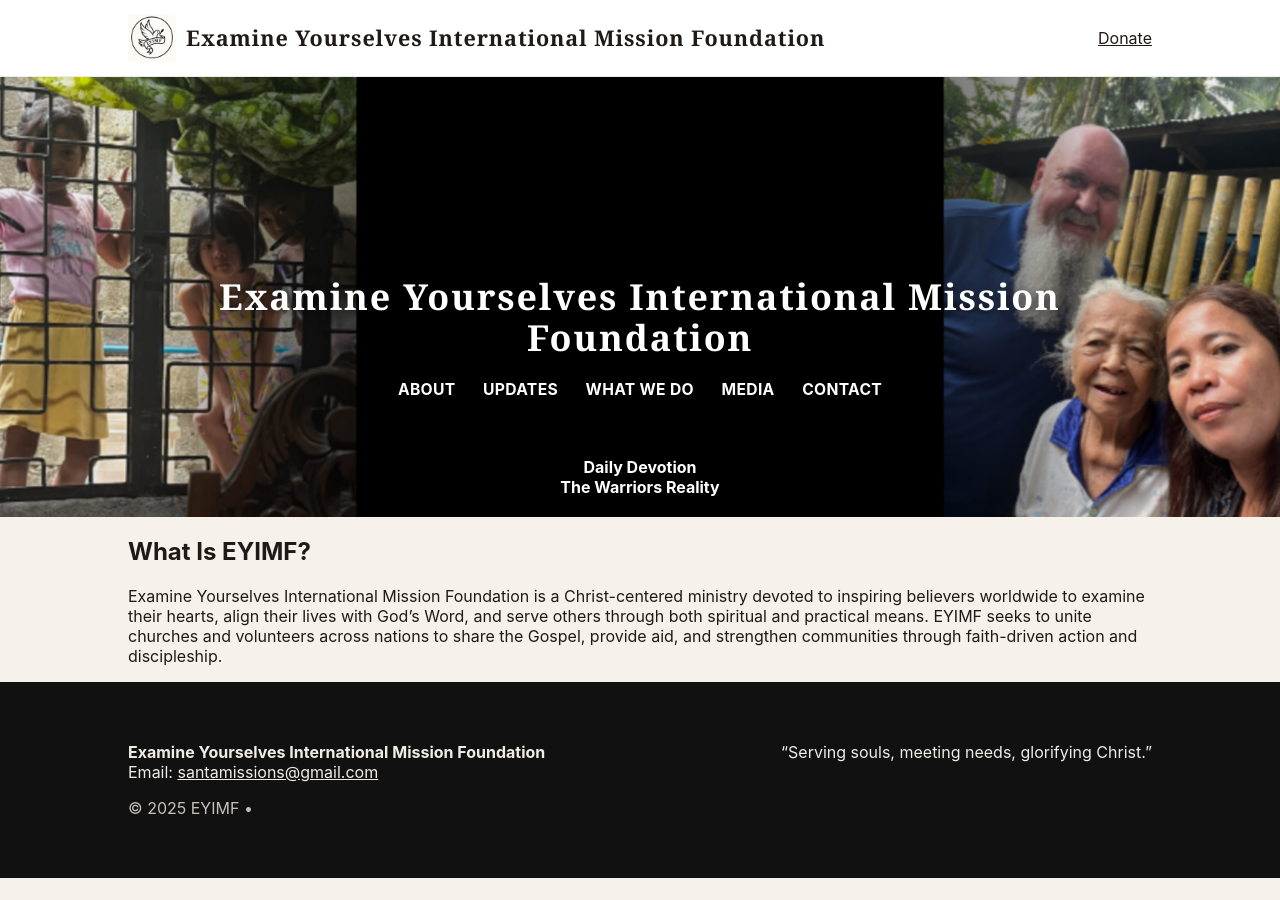
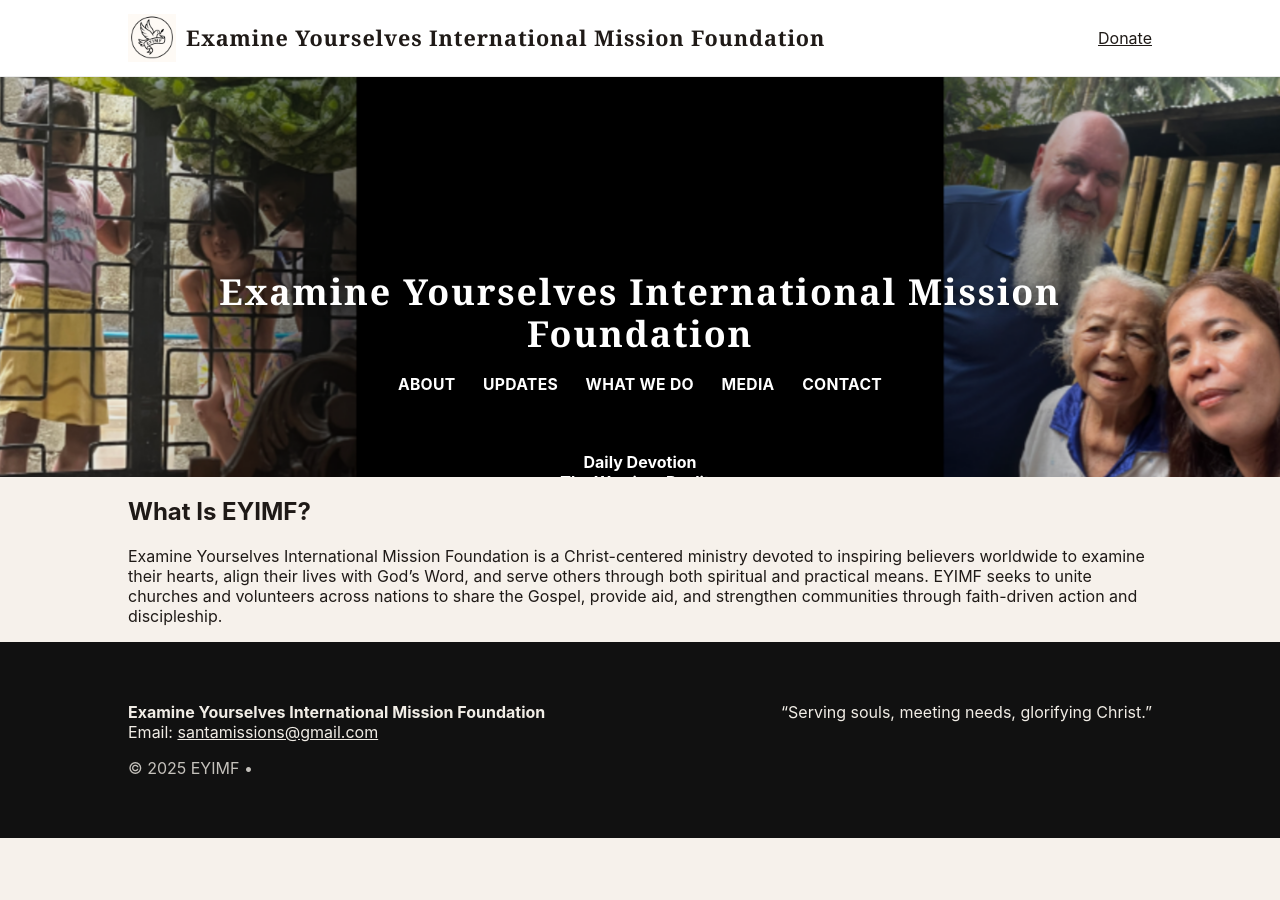
Before and after one commit to Irdavid160/eyimf, a Jekyll site: the page testpage.html, which Jekyll copies as it is, in a window 1280 px wide. Built offline with Jekyll 4.4.1, drawn with Linux system fonts in a browser that asks for light colours.

Commit message:
Adjust hero section height to 400px

```diff
--- a/testpage.html
+++ b/testpage.html
@@ -231,8 +231,8 @@
   .header.rotating-hero,
   .hero-container,
   .hero-slide {
-    height: 440px !important;    /* choose 420–460px to taste */
-    min-height: 440px !important;
+    height: 400px !important;    /* choose 420–460px to taste */
+    min-height: 400px !important;
   }
 
   /* Reposition and tighten the overlay to fit the shorter hero */
```
